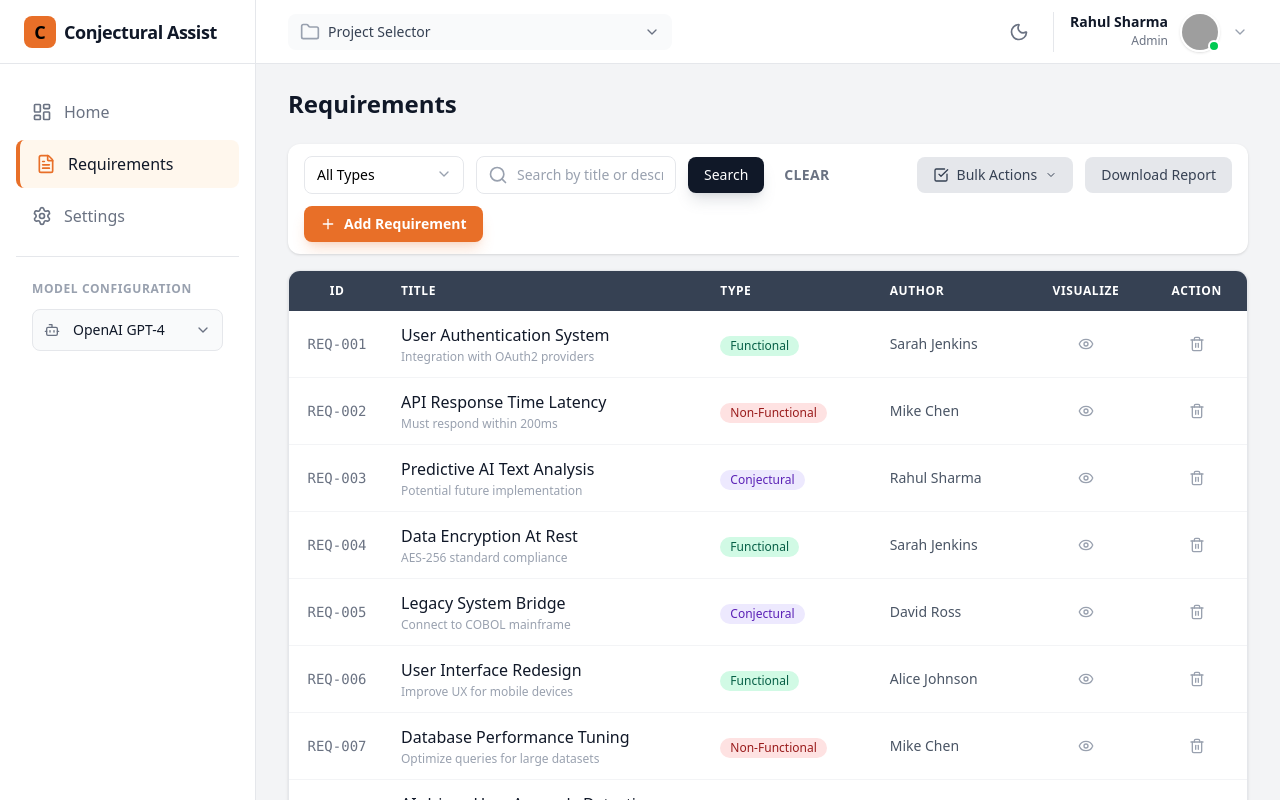
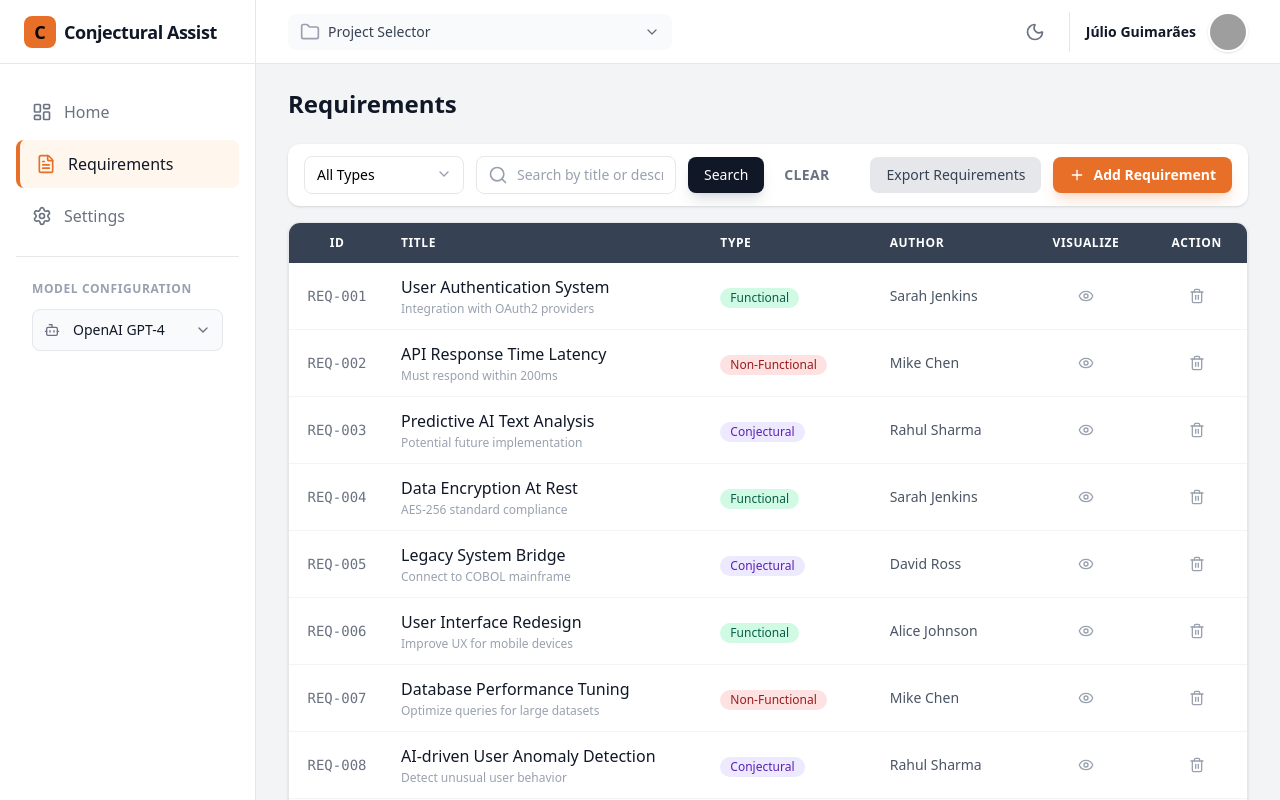
Before and after one commit to jcguimaraesnet/app-multi-agent-conjectural-assist, a Next.js app: page / in a window 1280 px wide. Built offline with nearby package versions, Linux system fonts and the light colour scheme; grey boxes are pictures that could not be loaded.

Commit message:
feat(header): ajustes de estilo no header

```diff
--- a/src/app/page.tsx
+++ b/src/app/page.tsx
@@ -93,16 +93,9 @@ export default function HomePage() {
 
             <div className="flex-grow"></div>
 
-            <div className="relative flex-shrink-0">
-              <button className="flex items-center gap-2 px-4 py-2 bg-gray-200 dark:bg-gray-700 text-gray-700 dark:text-gray-200 text-sm font-medium rounded-lg hover:bg-gray-300 dark:hover:bg-gray-600 transition-colors">
-                <CheckSquare className="w-4 h-4" />
-                Bulk Actions
-                <ChevronDown className="w-3 h-3" />
-              </button>
-            </div>
 
             <button className="px-4 py-2 bg-gray-200 dark:bg-gray-700 text-gray-700 dark:text-gray-200 text-sm font-medium rounded-lg hover:bg-gray-300 dark:hover:bg-gray-600 transition-colors flex-shrink-0">
-                Download Report
+                Export Requirements
             </button>
 
             <button className="px-4 py-2 bg-primary text-white dark:text-black dark:bg-primary text-sm font-bold rounded-lg hover:brightness-110 transition-colors flex items-center gap-2 shadow-lg shadow-primary/20 flex-shrink-0">
--- a/src/components/layout/Header.tsx
+++ b/src/components/layout/Header.tsx
@@ -37,8 +37,7 @@ export default function Header({ isDarkMode, toggleTheme }: HeaderProps) {
 
         <div className="flex items-center gap-3 pl-4 border-l border-border-light dark:border-border-dark cursor-pointer group">
           <div className="text-right hidden sm:block">
-            <p className="text-sm font-semibold text-gray-900 dark:text-white leading-none">Rahul Sharma</p>
-            <p className="text-xs text-gray-500 dark:text-gray-400 mt-1">Admin</p>
+            <p className="text-sm font-semibold text-gray-900 dark:text-white leading-none">Júlio Guimarães</p>
           </div>
           <div className="relative">
             <img
@@ -46,9 +45,7 @@ export default function Header({ isDarkMode, toggleTheme }: HeaderProps) {
               className="w-10 h-10 rounded-full border-2 border-white dark:border-gray-700 shadow-sm object-cover"
               src="https://picsum.photos/id/64/200/200"
             />
-            <div className="absolute bottom-0 right-0 w-3 h-3 bg-green-500 border-2 border-white dark:border-gray-800 rounded-full"></div>
           </div>
-          <ChevronDown className="w-4 h-4 text-gray-400 group-hover:text-gray-600 dark:group-hover:text-gray-200" />
         </div>
       </div>
     </header>
```
